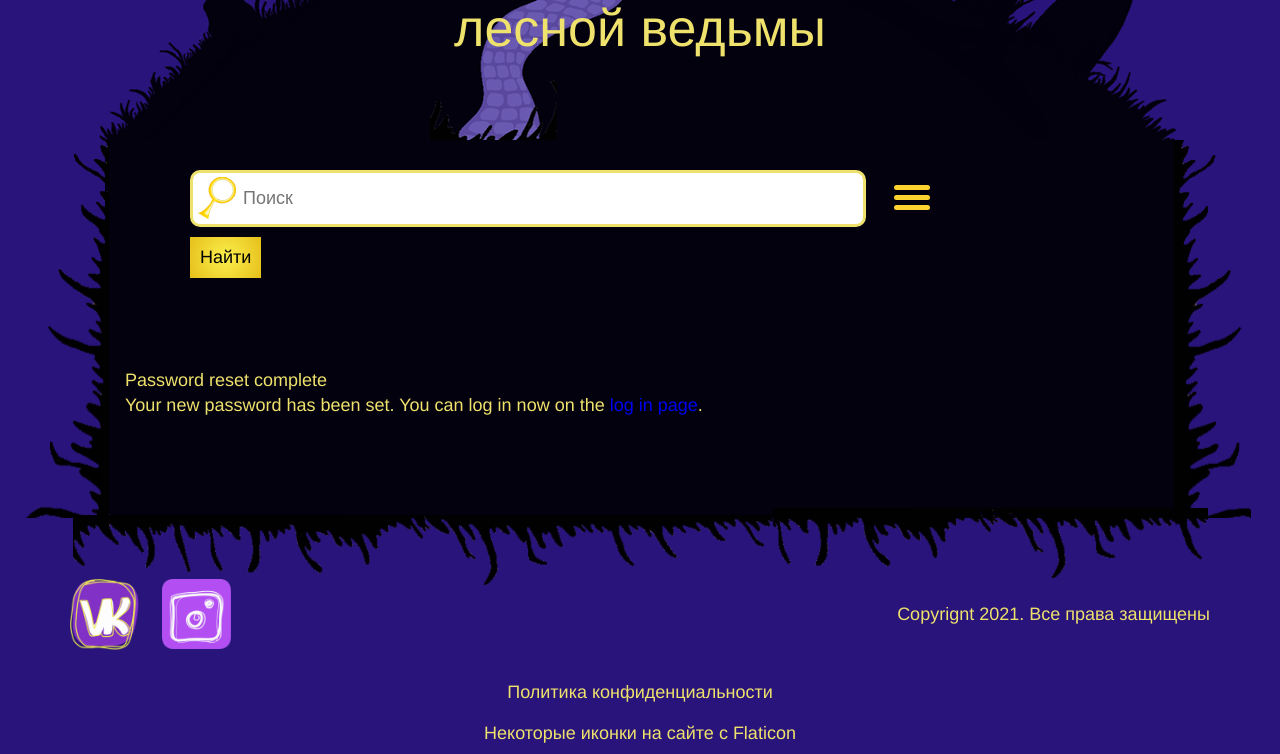
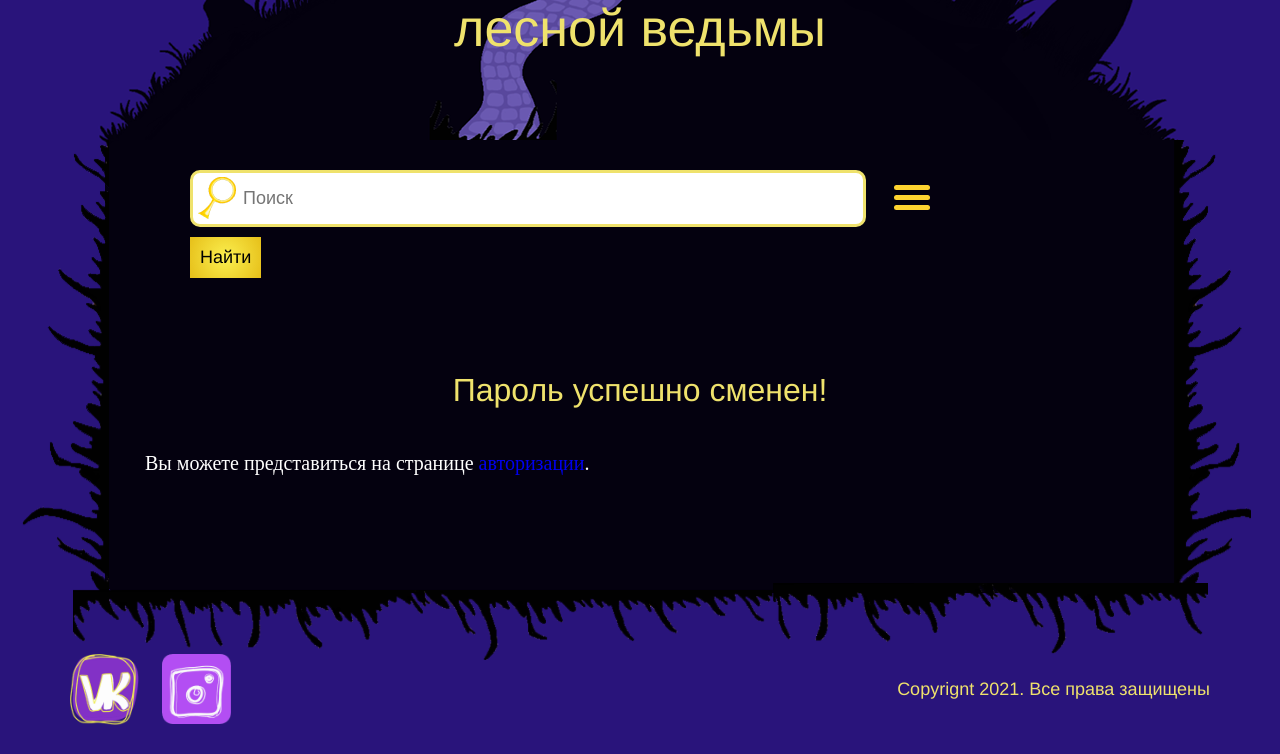
Before and after one commit to Mogrima/HouseOfWitch, a Django app: a page that uses templates/registration/password_reset_complete.html in a window 1280 px wide. Shown: the part 473-1227 px from the top of the page. Run offline with Django 3.2, Linux system fonts and the light colour scheme; some web fonts are replaced.

Commit message:
стилизована страница password_reset_complete.html

```diff
--- a/templates/registration/password_reset_complete.html
+++ b/templates/registration/password_reset_complete.html
@@ -3,6 +3,11 @@
 {% block content %}
 
 <div class="wrapper-text">
-<h1>Password reset complete</h1>
-<p>Your new password has been set. You can log in now on the <a href="{% url 'login' %}">log in page</a>.</p>
-{% endblock %}
+    <h1 class="section-header mb-title">Пароль успешно сменен!</h1>
+    <div class="article__wrapper">
+        <div class="article__text">
+            <p>Вы можете представиться на странице <a href="{% url 'login' %}">авторизации</a>.</p>
+        </div>
+    </div>
+</div>
+    {% endblock %}
```
